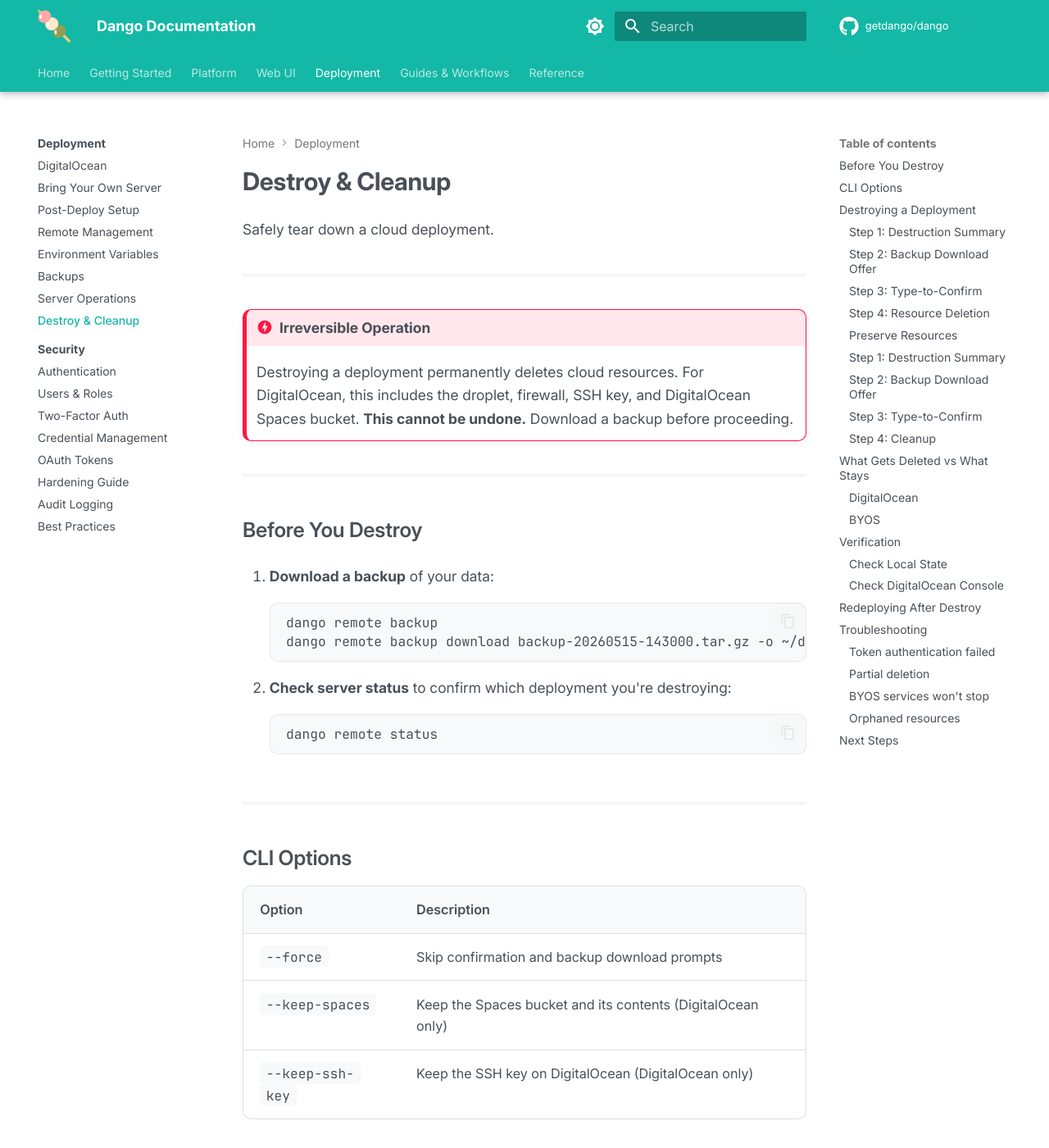
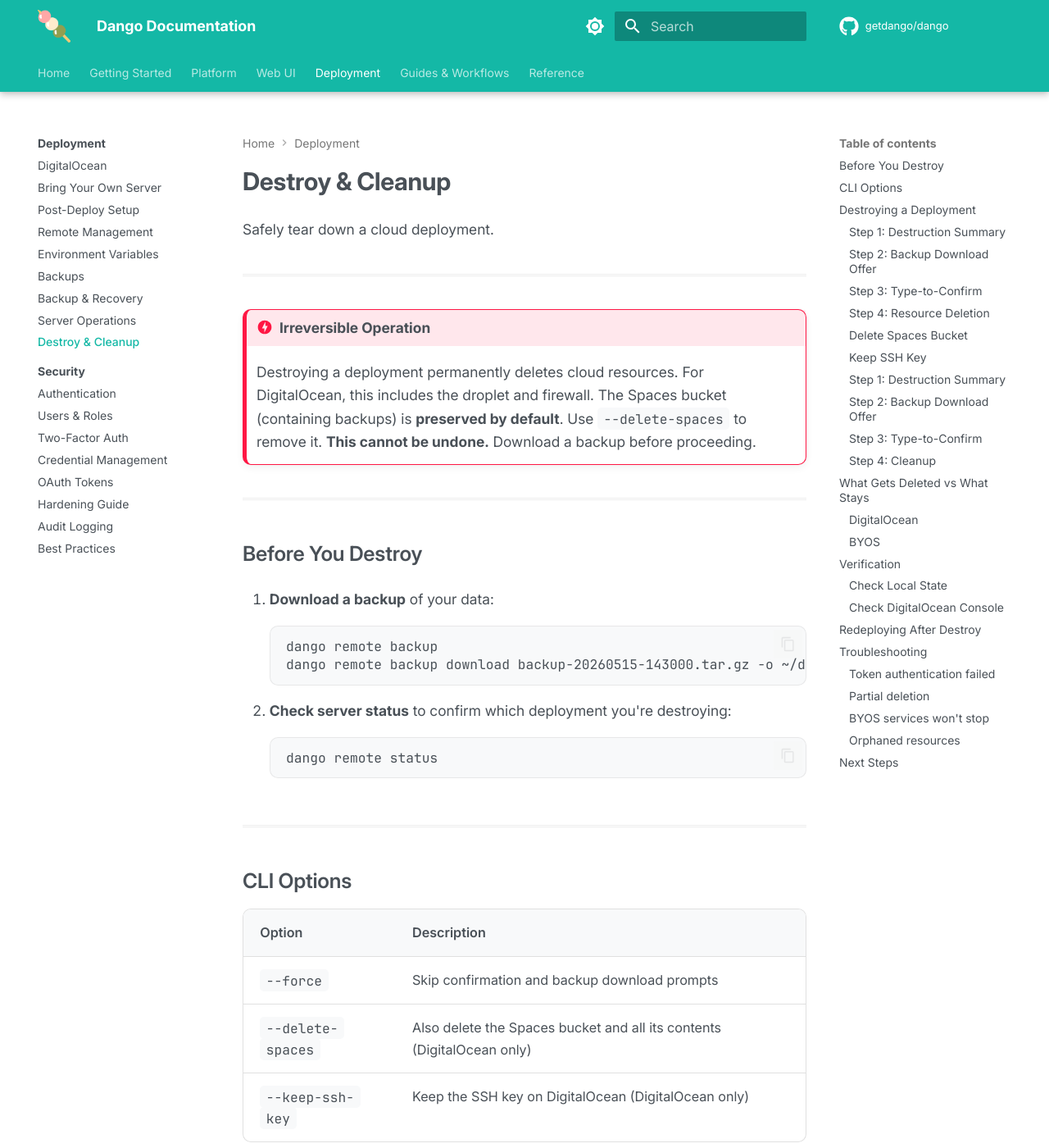
Before and after one commit to getdango/docs, an MkDocs documentation site: the page built from docs/deployment/destroy.md, in a window 1280 px wide and 1400 px high. Shown: the whole window at 82% size. Built offline with MkDocs 1.6.1 and Material for MkDocs 9.7.7, drawn with Linux system fonts in a browser that asks for light colours; comment, search, counter and statistics services are not loaded; the version menu is left out; some of the changed text lies outside the part shown.

Commit message:
S3-3: Add backup-and-recovery guide, update destroy/deploy docs
- New backup-and-recovery.md: comprehensive guide covering backup
  creation, listing, downloading, restoring, post-restore credential
  reconfiguration, retention, bucket reuse, and disaster recovery
- destroy.md: update for --delete-spaces (opt-in delete, Spaces kept
  by default), update examples and tables
- digitalocean.md: add Backup Configuration section linking to new guide
- mkdocs.yml: add backup-and-recovery.md to Deployment nav

````diff
--- a/docs/deployment/destroy.md
+++ b/docs/deployment/destroy.md
@@ -5,7 +5,7 @@
 ---
 
 !!! danger "Irreversible Operation"
-    Destroying a deployment permanently deletes cloud resources. For DigitalOcean, this includes the droplet, firewall, SSH key, and DigitalOcean Spaces bucket. **This cannot be undone.** Download a backup before proceeding.
+    Destroying a deployment permanently deletes cloud resources. For DigitalOcean, this includes the droplet and firewall. The Spaces bucket (containing backups) is **preserved by default**. Use ``--delete-spaces`` to remove it. **This cannot be undone.** Download a backup before proceeding.
 
 ---
 
@@ -31,7 +31,7 @@
 | Option | Description |
 |--------|-------------|
 | `--force` | Skip confirmation and backup download prompts |
-| `--keep-spaces` | Keep the Spaces bucket and its contents (DigitalOcean only) |
+| `--delete-spaces` | Also delete the Spaces bucket and all its contents (DigitalOcean only) |
 | `--keep-ssh-key` | Keep the SSH key on DigitalOcean (DigitalOcean only) |
 
 ---
@@ -53,7 +53,7 @@
       Droplet:   143.198.xxx.xxx (s-2vcpu-4gb, nyc1)
       Firewall:  dango-fw-abc123
       SSH key:   Will be DELETED from DigitalOcean
-      Spaces:    Will be DELETED (my-dango-backups)
+      Spaces:    my-bucket — will be KEPT (use --delete-spaces to remove)
     ```
 
     ### Step 2: Backup Download Offer
@@ -79,31 +79,27 @@
       ✓ Deleted droplet
       ✓ Deleted firewall
       ✓ Deleted SSH key from DigitalOcean
-      ✓ Deleted Spaces bucket
       ✓ Removed .dango/cloud.yml
 
     Deployment destroyed.
     Note: SSH key kept locally at ~/.ssh/dango_ed25519
+    Spaces bucket 'my-bucket' was preserved.
     ```
 
-    ### Preserve Resources
+    ### Delete Spaces Bucket
 
-    Keep your Spaces bucket (with all backups) for archival:
+    By default, the Spaces bucket (and all backups) is preserved. To delete it:
 
     ```bash
-    dango deploy destroy --keep-spaces
+    dango deploy destroy --delete-spaces
     ```
+
+    ### Keep SSH Key
 
     Keep the SSH key registered on DigitalOcean (useful if redeploying soon):
 
     ```bash
     dango deploy destroy --keep-ssh-key
-    ```
-
-    Both:
-
-    ```bash
-    dango deploy destroy --keep-spaces --keep-ssh-key
     ```
 
 === "BYOS"
@@ -146,7 +142,7 @@
     !!! note "Server Not Deleted"
         BYOS destroy only removes the local `cloud.yml` configuration and optionally stops Dango services on the server. The server itself, its data, and any installed software remain untouched. To fully clean up the server, SSH in and remove Dango manually.
 
-    The `--keep-spaces` and `--keep-ssh-key` options are ignored for BYOS deployments (a warning is printed).
+    The `--delete-spaces` and `--keep-ssh-key` options are ignored for BYOS deployments (a warning is printed).
 
 ---
 
@@ -159,7 +155,7 @@
 | Droplet (VM) | Yes | Server and all data on it |
 | Cloud firewall | Yes | |
 | SSH key (on DO) | Yes | Unless `--keep-ssh-key` |
-| Spaces bucket | Yes | Unless `--keep-spaces` |
+| Spaces bucket | **No** (kept by default) | Unless `--delete-spaces` |
 | Local `.dango/cloud.yml` | Yes | |
 | Local SSH key (`~/.ssh/dango_*`) | **No** | Kept for potential reuse |
 | Local project files | **No** | Your code, configs, dbt models are untouched |
--- a/mkdocs.yml
+++ b/mkdocs.yml
@@ -253,6 +253,7 @@
     - Remote Management: deployment/remote-management.md
     - Environment Variables: deployment/environment-variables.md
     - Backups: deployment/backups.md
+    - Backup & Recovery: deployment/backup-and-recovery.md
     - Server Operations: deployment/server-operations.md
     - Destroy & Cleanup: deployment/destroy.md
     - Security:
````
Also changed, not shown: docs/deployment/backup-and-recovery.md (added, +354 -0 lines), docs/deployment/digitalocean.md (+14 -0 lines).
